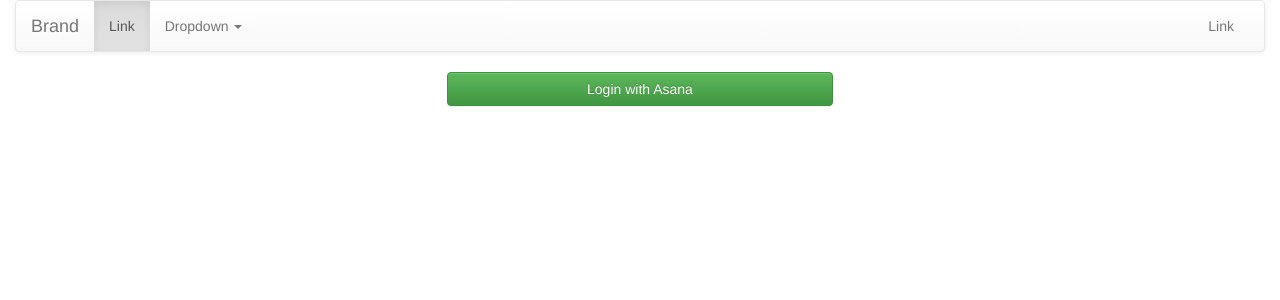
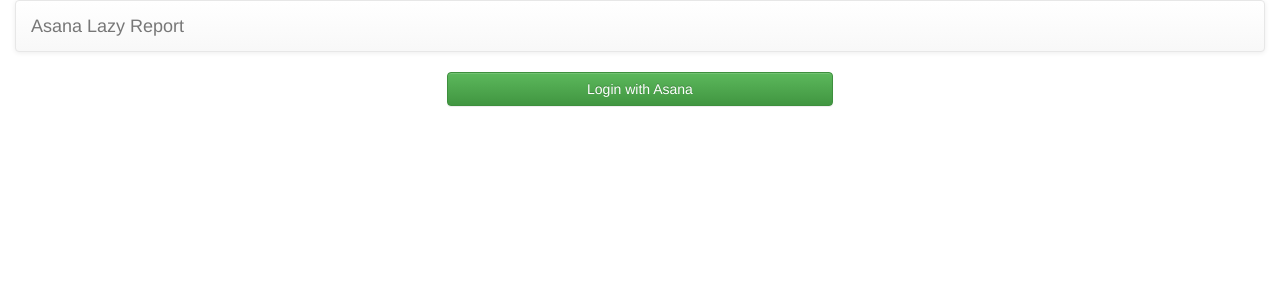
Before and after one commit to toomore/asana_api, a Flask app: page / in a window 1280 px wide. Shown: the top 300 px of the page. Run offline with Flask 2, Linux system fonts and the light colour scheme; some libraries are stand-ins or nearby versions.

Commit message:
Tiny changed in templates/base.htm

```diff
--- a/templates/base.htm
+++ b/templates/base.htm
@@ -1,7 +1,7 @@
 <!DOCTYPE HTML PUBLIC "-//W3C//DTD HTML 4.01//EN">
 <html lang="zh_TW">
 <head>
-    <title>Lazy Report</title>
+    <title>{% block title %}Lazy Report{% endblock %}</title>
     <meta name="viewport" content="width=device-width, initial-scale=1">
     <link rel="stylesheet" href="//netdna.bootstrapcdn.com/bootstrap/3.2.0/css/bootstrap.min.css">
     <link rel="stylesheet" href="//netdna.bootstrapcdn.com/bootstrap/3.2.0/css/bootstrap-theme.min.css">
@@ -18,8 +18,9 @@
                         <span class="icon-bar"></span>
                         <span class="icon-bar"></span>
                     </button>
-                    <a class="navbar-brand" href="#">Brand</a>
+                    <a class="navbar-brand" href="{{url_for('home')}}">Asana Lazy Report</a>
                 </div>
+                {#
                 <!-- Collect the nav links, forms, and other content for toggling -->
                 <div class="collapse navbar-collapse" id="bs-example-navbar-collapse-1">
                     <ul class="nav navbar-nav">
@@ -39,6 +40,7 @@
                         <li><a href="#">Link</a></li>
                     </ul>
                 </div><!-- /.navbar-collapse -->
+                #}
             </div><!-- /.container-fluid -->
         </nav>
         <div class="container-fluid">
```
